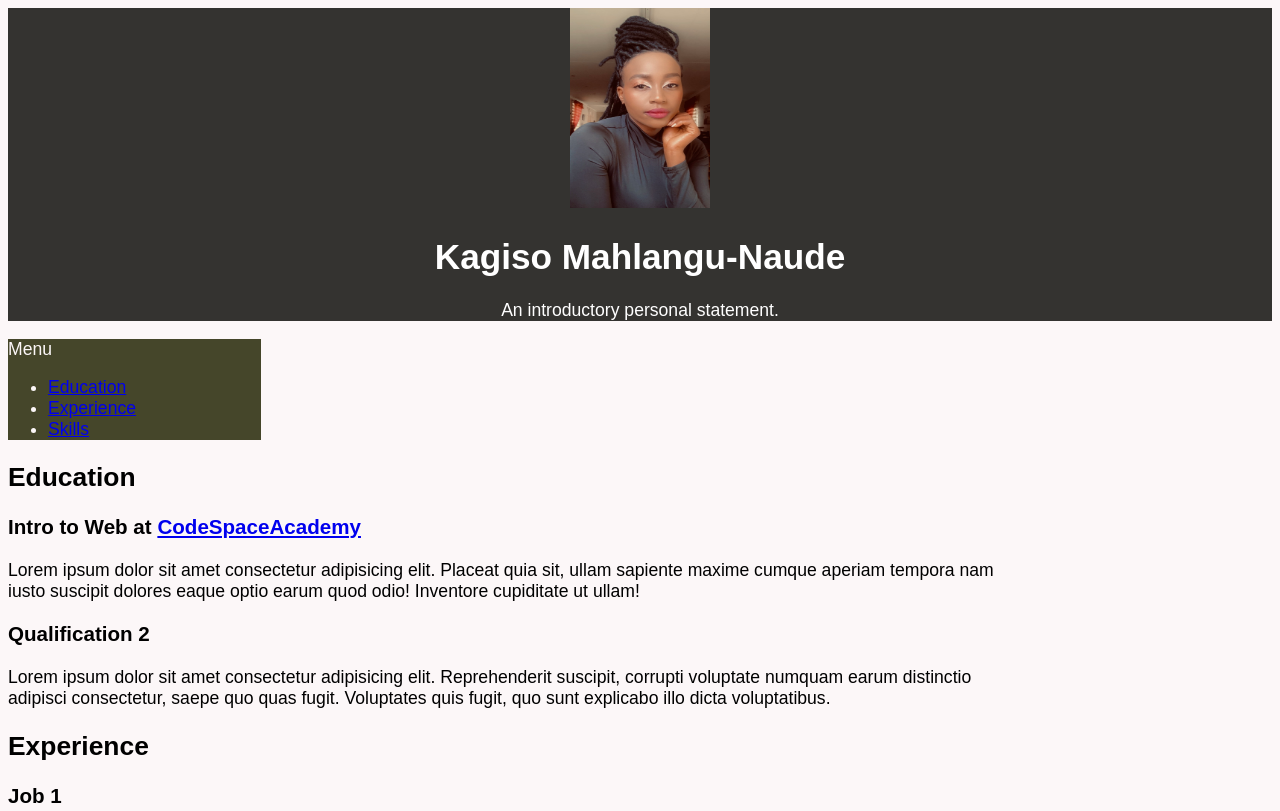
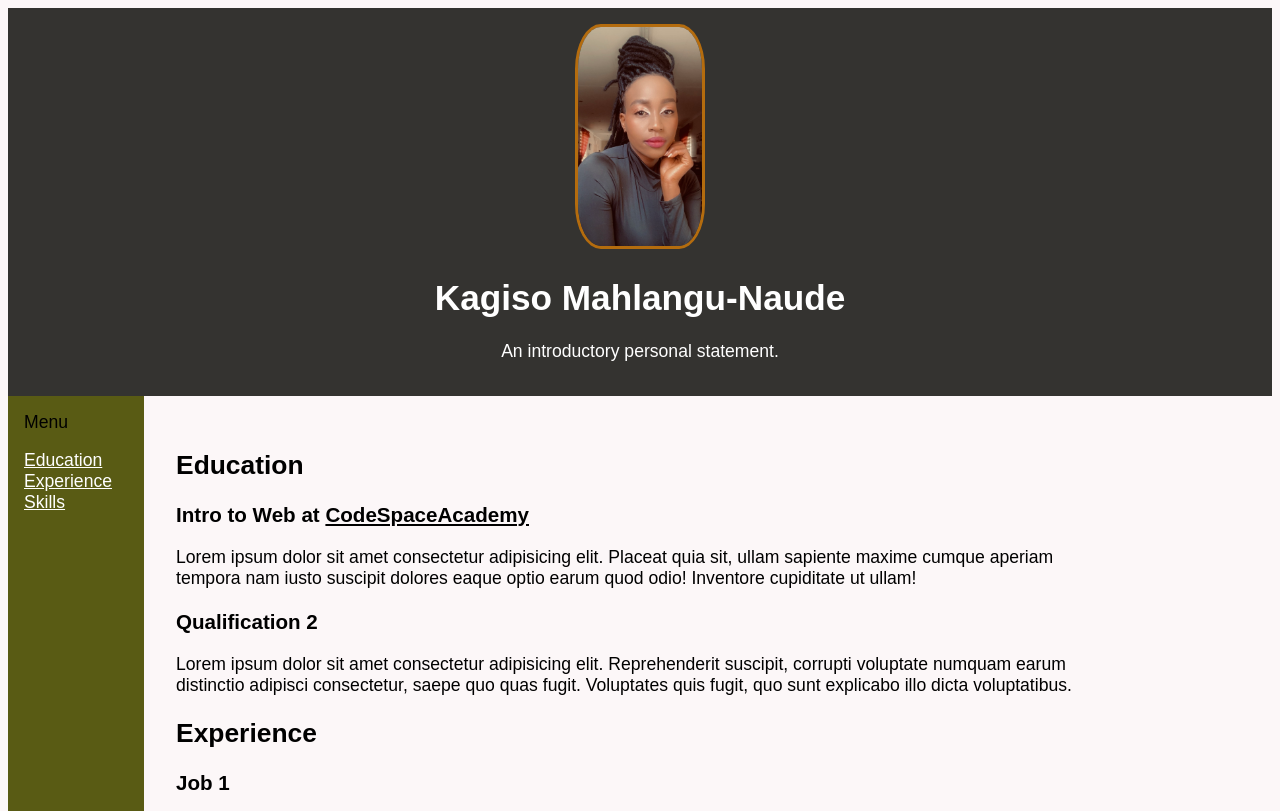
Before and after one commit to KagisoKat/Resume-2, a plain HTML site: page Resume 2.html in a window 1280 px wide. Shown: the top 811 px of the page. Drawn offline with Linux system fonts and the light colour scheme.

Commit message:
commit final Cv

```diff
--- a/Resume 2.html
+++ b/Resume 2.html
@@ -9,7 +9,7 @@
     </head>
     <body>
         <Header id="heading">
-   <img src="kat.jpg" alt="" width="140" height="200">
+            <img id="headshot" src="kat.jpg" alt="" width="140" height="200">
             <h1>Kagiso Mahlangu-Naude</h1>
             <p>An introductory personal statement.</p>
         </Header>
@@ -17,13 +17,16 @@
             <section>
                 <div id="sidebar">Menu
                     <aside>
- <ul>
+                        <ul id="listtype">
                             <li><a href="https://codespace-edu.github.io/Intro-to-Web-July21-Resume/resume2.htm#education">Education</a></li>
                             <li><a href="https://codespace-edu.github.io/Intro-to-Web-July21-Resume/resume2.htm#experience">Experience</a></li>
                             <li><a href="https://codespace-edu.github.io/Intro-to-Web-July21-Resume/resume2.htm#skills">Skills</a></li>
                         </ul>
+                    </aside>
                 </div>
-</aside>
+            </section>
+
+            <section>
                 <div id="content">
                     <article>
                         <h2>Education</h2>
@@ -52,8 +55,8 @@
                             <li>Skill 4</li>
                         </ul>
                     </article>
+                </div>
             </section>
-</div>
         </main>
         <footer>
             <h3>Contact details</h3>
--- a/styles.css
+++ b/styles.css
@@ -1,87 +1,72 @@
-body {
+body{
     font-family: sans-serif;
-    font-size: 110%;
+    font-size:110%;
     background-color: #FCF7F8;
+    display: flex;
+    flex-direction: column;
   }
 
-body {
-    display: block;
-    margin: 8px;
+  header {
+    justify-content: center;
+    text-align: center;
   }
 
-#heading {
+  #heading{
     font-family: sans-serif;
     background-color: #343330;
+    /* display: inline-flex; */
+    padding: 1rem;
     color: white;
   }
 
-header {
-    text-align: center;
+  #headshot{
+    width: 10%;
+    height: 10%;
+    border-radius: 20%;
+    border: 3px solid #b46c0e;
   }
 
-header {
+  .main{
+    display: flex;
+    flex-direction: row;
+    overflow: unset;
+  }
+
+  #sidebar {
+    height: 100%;
+    padding: 1rem;
+    padding-right: 2rem;
+    background-color: #595b14;
     display: block;
   }
 
-main {
-    display: block;
+  #listtype {
+    list-style-type: none;
+    padding: 0;
+    color: #fff;
   }
 
-#sidebar {
-    width: 20%;
-    color: #FCF7F8;
-    background-color: #45462A;
-}
-
-div {
-    display: block;
+  footer {
+    padding: 1rem;
+    background-color: #343330;
+    justify-content: center;
+    text-align: center;
   }
 
   #content {
     width: 80%;
-}
-
-div {
-    display: block;
-}
-
-footer {
-    background-color: #343330;
-    text-align: center;
-}
-
-footer {
+    padding: 1rem;
+    margin: 1rem;
     display: block;
   }
 
 
-h3 {
-    display: block;
-    font-size: 1.17em;
-    margin-block-start: 1em;
-    margin-block-end: 1em;
-    margin-inline-start: 0px;
-    margin-inline-end: 0px;
-    font-weight: bold;
+  .icons{
+    width:3rem;
+    margin: 0.5rem;
+    height: auto;
   }
 
-ul {
-    display: block;
-    list-style-type: disc;
-    margin-block-start: 1em;
-    margin-block-end: 1em;
-    margin-inline-start: 0px;
-    margin-inline-end: 0px;
-    padding-inline-start: 40px;
+  a:link{
+    color: inherit;
   }
-
-a:-webkit-any-link {
-    color: -webkit-link;
-    cursor: pointer;
-    text-decoration: underline;
-}
-
-.icons {
-    width: 3rem;
-    height: auto;
-}
```
Lines whose indentation alone changed are shown as unchanged.
